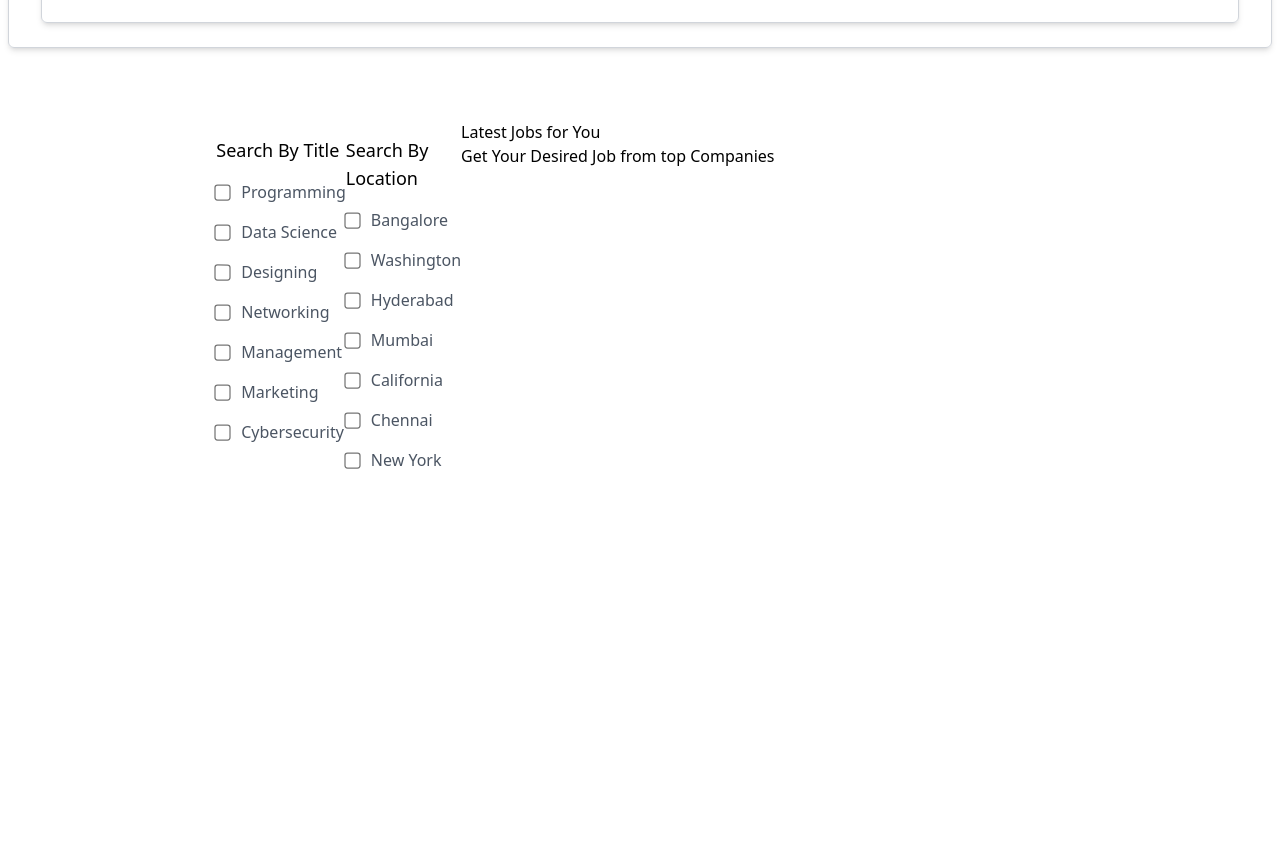
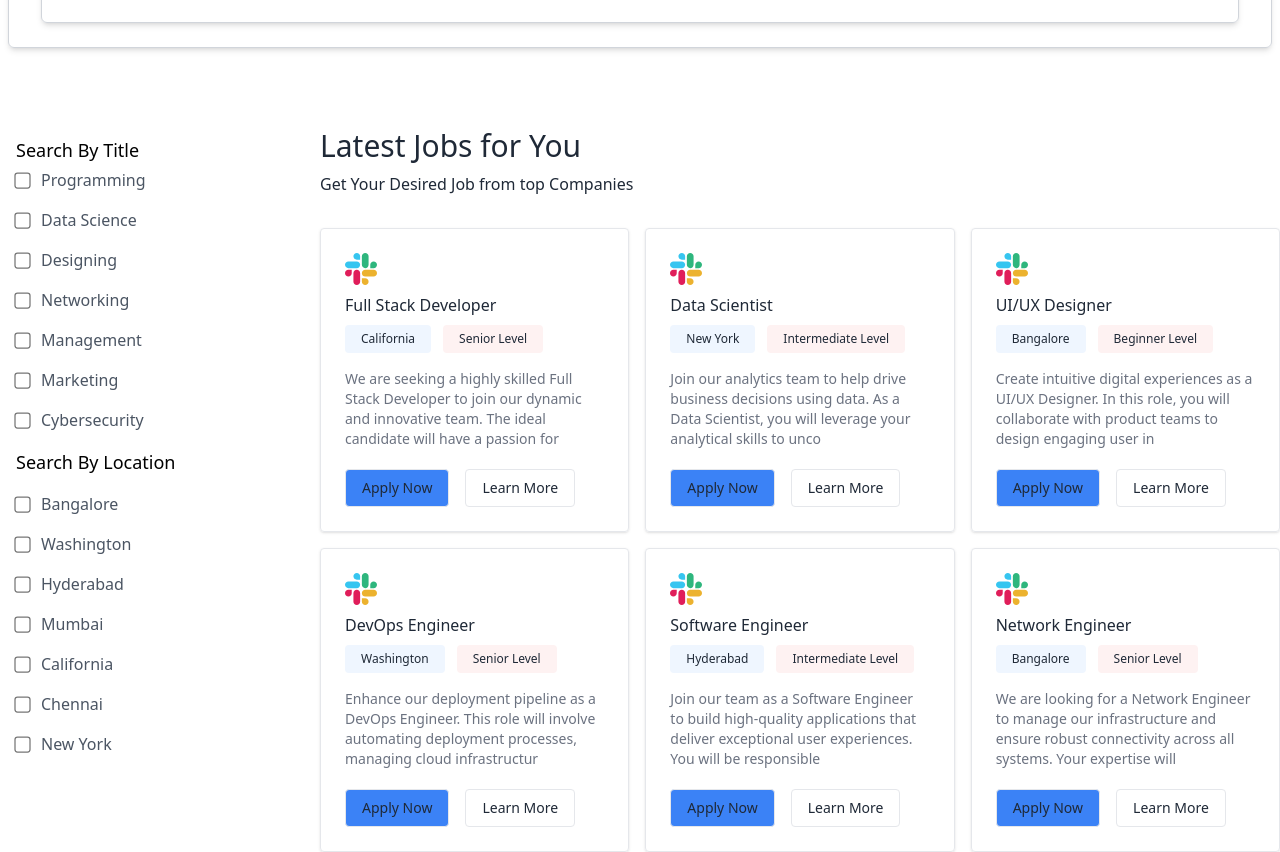
Before and after one commit to Ajay978680/Job-Portal-Website, a React (Vite) app in the folder client/: page / in a window 1280 px wide. Shown: the part 500-1352 px from the top of the page. Before the commit the page ends 1004 px from the top, so only its background shows below. Built offline with nearby package versions, Linux system fonts and the light colour scheme; no server answers.

Commit message:
Adding card in homes

```diff
--- /dev/null
+++ b/client/src/components/JobCard.jsx
@@ -0,0 +1,26 @@
+import React from 'react'
+import { assets } from '../assets/assets'
+
+const JobCard = ({job}) => {
+  return (
+    <div className='border p-6 shadow rounded'>
+        <div className='flex justify-between items-center'>
+            <img className= ' h-8 ' src={assets.company_icon} alt="" />
+        </div>
+        <div>
+            <h4 className='color-grey-800 font-medium mt-2 '>{job .title}</h4>
+        </div>
+        <div className='flex items-center gap-3 mt-2 text-xs'>
+            <span className='bg-blue-50 border-blue-200 px-4 py-1.5 rounded'>{job.location}</span>
+            <span className='bg-red-50 border-red-200 px-4 py-1.5 rounded'>{job.level}</span>
+        </div>
+        <p className='text-gray-500 text-sm mt-4' dangerouslySetInnerHTML={{__html:job.description.slice(0,150)}}></p>
+        <div className='mt-5 flex gap-4 text-sm'>
+            <button className=' items-center border rounded bg-blue-500 px-4 py-2'>Apply Now</button>
+            <button className=' items-center border rounded bg-grey-50o px-4 py-2'>Learn More</button>
+        </div>
+    </div>
+  )
+}
+
+export default JobCard
--- a/client/src/components/JobListing.jsx
+++ b/client/src/components/JobListing.jsx
@@ -1,9 +1,10 @@
 import React, { useContext } from 'react'
 import { AppContext } from '../context/AppContext'
-import { assets, JobCategories, JobLocations } from '../assets/assets'
+import { assets, JobCategories, JobLocations} from '../assets/assets'
+import JobCard from './JobCard'
 
 const JobListing = () => {
-    const { isSearched, searchFilter, setSearchFilter } = useContext(AppContext)
+    const { isSearched, searchFilter, setSearchFilter,jobs } = useContext(AppContext)
 
     return (
         <div className='container 2xl:px-20 mx-auto flex flex-col lg:flex-row max-lg:space-y-8 py-8'>
@@ -42,10 +43,10 @@
                         </div>
                     </>
                 )}
-            </div>
+
                 {/* Category filter */}
                 <div className='max-lg-hidden'>
-                <h4 className='font-medium text-lg py-4'>Search By Title</h4>
+                    <h4 className='font-medium text-lg py-4 pb-1'>Search By Title</h4>
                     <ul className='space-y-4 text-gray-600'>
                         {
                             JobCategories.map((category, index) => (
@@ -61,7 +62,7 @@
 
                 {/* Search By Location */}
                 <div className='max-lg-hidden'>
-                <h4 className='font-medium text-lg py-4'>Search By Location</h4>
+                    <h4 className='font-medium text-lg py-4 pt-4'>Search By Location</h4>
                     <ul className='space-y-4 text-gray-600'>
                         {
                             JobLocations.map((category, index) => (
@@ -73,20 +74,24 @@
                         }
                     </ul>
                 </div>
+            </div>
 
             {/* Job Listings */}
 
-            <section className='w-full'>
-                <h3>Latest Jobs for You</h3>
-                <p>Get Your Desired Job from top Companies</p>
-                <div>
-
+            <section className='w-full lg:w-3/4 text-gray-800 max-lg:px-4'>
+                <h3 className='font-medium text-3xl py-2' id='job-list'>Latest Jobs for You</h3>
+                <p className='mb-8'>Get Your Desired Job from top Companies</p>
+                <div className='grid grid-cols-1 sm:grid-cols-2 xl:grid-cols-3 gap-4'>
+                    {jobs.map((job,index)=>(
+                        <JobCard key={index} job={job}/>
+                        ))}
                 </div>
             </section>
-
-
         </div>
     )
 }
 
 export default JobListing
+
+
+// 1:14
--- a/client/src/context/AppContext.jsx
+++ b/client/src/context/AppContext.jsx
@@ -1,25 +1,41 @@
-import { createContext, useState } from "react";
+import { createContext, useEffect, useState } from "react";
 import Hero from "../components/Hero";
+import { jobsData } from "../assets/assets";
 
 export const AppContext = createContext();
 
 
 
 
-export const AppContextProvider = (props)=>{
+export const AppContextProvider = (props) => {
 
-    const[searchFilter,setSearchFilter] = useState(
-    {
-        title:'',
-        location:''
-    })
-    const[isSearched,setIsSearched] = useState(false)
+    const [searchFilter, setSearchFilter] = useState(
+        {
+            title: '',
+            location: ''
+        })
+    const [isSearched, setIsSearched] = useState(false)
+
+    const [jobs, setJobs] = useState([])
+
+    // function to fetch job data
+
+    const fetchJobs = async () => {
+        setJobs(jobsData)
+    }
+
+    useEffect(() => {
+        fetchJobs()
+    }, [])
 
     const value = {
-        searchFilter,setSearchFilter,
-        isSearched,setIsSearched
+        searchFilter, setSearchFilter,
+        isSearched, setIsSearched,
+        jobs,setJobs
     }
     return (<AppContext.Provider value={value}>
         {props.children}
     </AppContext.Provider>)
 }
+
+//  1:28
```
Lines whose indentation alone changed are shown as unchanged.
